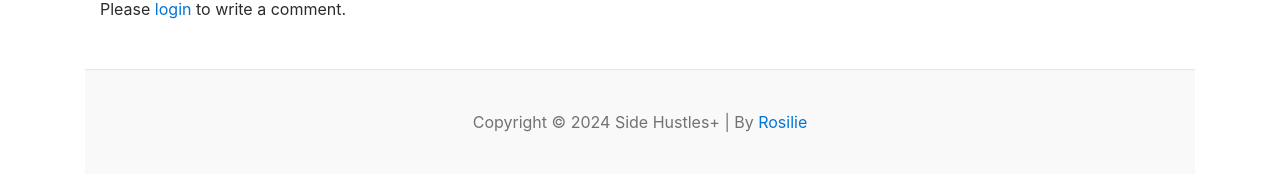
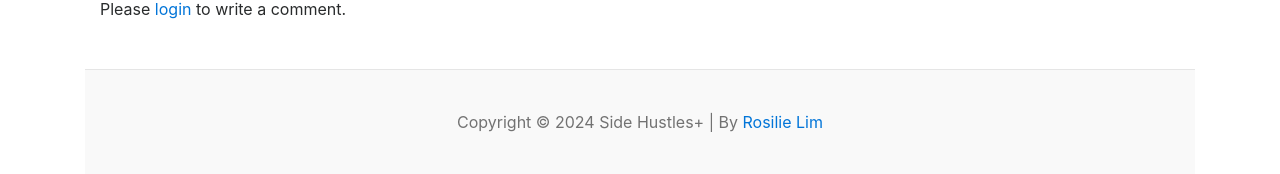
Before and after one commit to RosyCodes/Django-blog, a Django app: a page that uses templates/base.html in a window 1280 px wide. Shown: the part 2478-2652 px from the top of the page. Run offline with Django 4.2, Linux system fonts and the light colour scheme; data comes from the database, SQL or seed files in the repository; some libraries are stand-ins or nearby versions.

Commit message:
Footer's name updated

```diff
--- a/templates/base.html
+++ b/templates/base.html
@@ -68,8 +68,7 @@
         <!-- Footer  Part -->
         <footer class="blog-footer">
             <p>Copyright &copy
-                <script>document.write(/\d{4}/.exec(Date())[0])</script> Side Hustles+ | By <a
-                    href="https://www.linkedin.com/in/rosilielim/" target="_blank">Rosilie</a>
+                <script>document.write(/\d{4}/.exec(Date())[0])</script> Side Hustles+ | By <a href='#'>Rosilie Lim</a>
             </p>
         </footer>
     </div>
```
